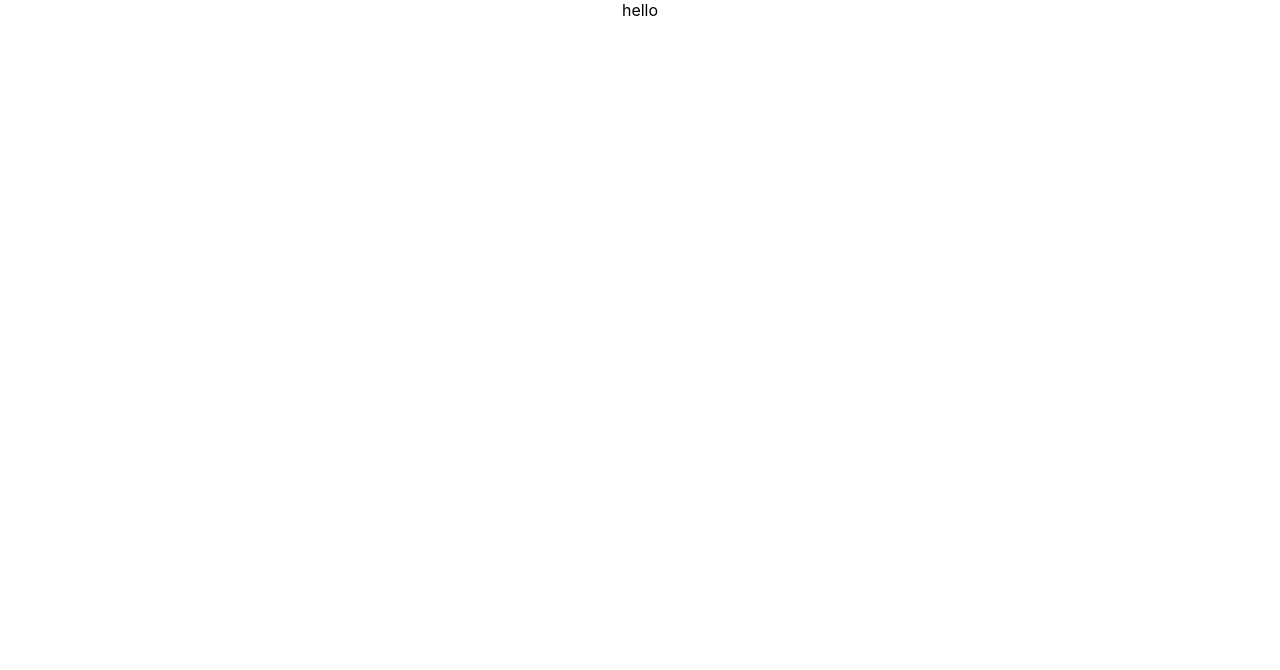
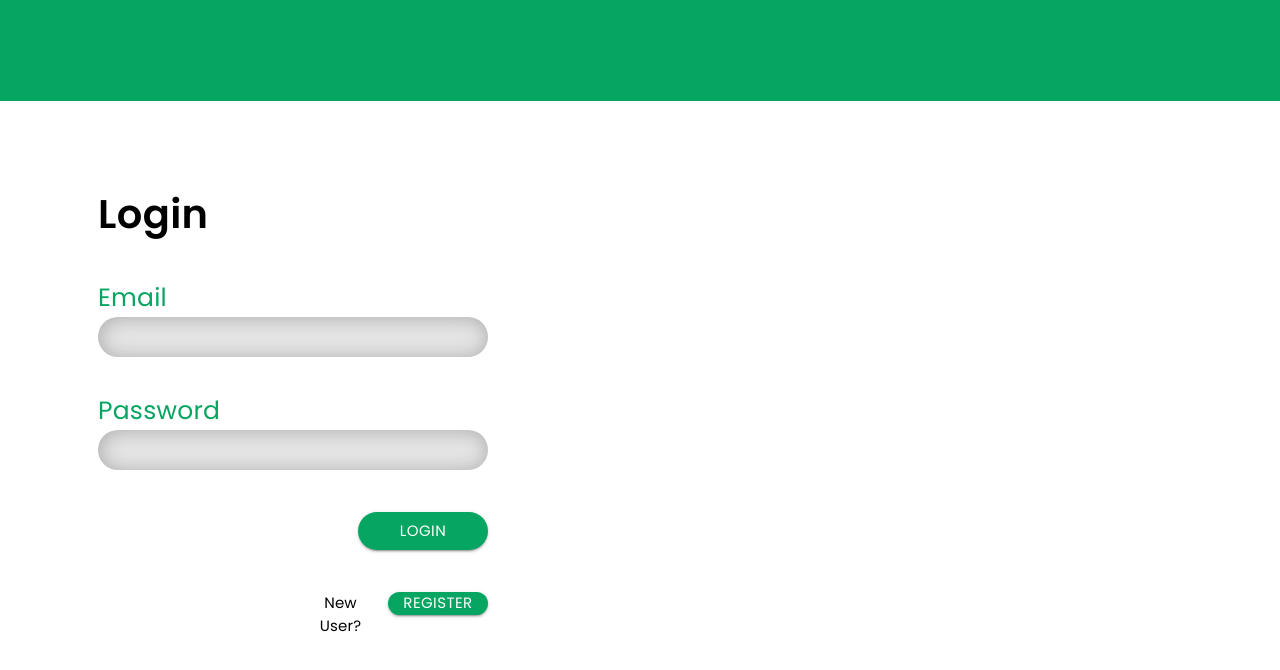
Before and after one commit to sanikaardekar/Recipe-Community-Frontend, a React (Create React App) app: page / in a window 1280 px wide. Shown: the top 670 px of the page. Built offline with nearby package versions, Linux system fonts and the light colour scheme.

Commit message:
login component is added,routing by clicking on register,routes to register component.

```diff
--- a/package.json
+++ b/package.json
@@ -3,11 +3,15 @@
   "version": "0.1.0",
   "private": true,
   "dependencies": {
+    "@emotion/react": "^11.7.0",
+    "@emotion/styled": "^11.6.0",
+    "@mui/material": "^5.2.2",
     "@testing-library/jest-dom": "^5.15.1",
     "@testing-library/react": "^11.2.7",
     "@testing-library/user-event": "^12.8.3",
     "react": "^17.0.2",
     "react-dom": "^17.0.2",
+    "react-router-dom": "^6.0.2",
     "react-scripts": "4.0.3",
     "web-vitals": "^1.1.2"
   },
--- a/src/App.css
+++ b/src/App.css
@@ -1,3 +1,5 @@
+@import url("https://fonts.googleapis.com/css2?family=Poppins&display=swap");
+@import url("https://fonts.googleapis.com/css2?family=Poppins:wght@400;600&display=swap");
 .App {
   text-align: center;
 }
--- a/src/App.js
+++ b/src/App.js
@@ -1,9 +1,9 @@
-import './App.css';
-
+import "./App.css";
+import Login from "./pages/login";
 function App() {
   return (
     <div className="App">
-      hello
+      <Login />
     </div>
   );
 }
--- /dev/null
+++ b/src/components/loginWith.js
@@ -0,0 +1,152 @@
+import React from "react";
+import Typography from "@mui/material/Typography";
+import Button from "@mui/material/Button";
+import { BrowserRouter as Router, Link, Route } from "react-router-dom";
+const LoginWith = () => {
+  return (
+    <>
+      <Typography style={headings}>Login</Typography>
+      <Typography style={email}>Email</Typography>
+      <form style={styledFormForE} />
+      <Typography style={password}>Password</Typography>
+      <form style={styledFormForP} />
+      <Button variant="contained" style={styledButtonForL}>
+        Login
+        {/* <Typography style={styeledlogin}>Login</Typography> */}
+      </Button>
+      <Typography style={newUser}>New User?</Typography>
+      <Button variant="contained" style={styledButtonForR}>
+        <Link to="/Register" style={styledRegister}>
+          Register
+        </Link>
+        {/* <Typography style={styeledlogin}>Login</Typography> */}
+      </Button>
+    </>
+  );
+};
+const headings = {
+  fontFamily: "Poppins",
+  fontWeight: "600",
+  fontStyle: "normal",
+  fontSize: " 40px",
+  lineHeight: "60px",
+  //   lineHeight: "100%",
+  float: "Left",
+  verticalAlign: "Top",
+  fill: "#000000",
+  position: "absolute",
+  width: "109px",
+  height: "60px",
+  marginLeft: "98px",
+  marginTop: "83px",
+};
+const email = {
+  fontFamily: "Poppins",
+  fontWeight: "400",
+  fontStyle: "normal",
+  fontSize: " 25px",
+  lineHeight: "37.5px",
+  color: "#06A561",
+  position: "absolute",
+  width: "68px",
+  height: "38px",
+  marginLeft: "98px",
+  marginTop: "178px",
+};
+
+const password = {
+  fontFamily: "Poppins",
+  fontWeight: "400",
+  fontStyle: "normal",
+  fontSize: " 25px",
+  lineHeight: "37px",
+  color: "#06A561",
+  position: "absolute",
+  width: "121px",
+  height: "38px",
+  marginLeft: "98px",
+  marginTop: "291px",
+};
+const styledFormForE = {
+  position: "absolute",
+  width: "390px",
+  height: "40px",
+  float: "left!important",
+  marginLeft: "98px",
+  marginTop: "216px",
+  backgroundColor: "#E5E5E5",
+  borderRadius: "20px",
+  boxShadow: "inset 1px 1px 20px rgba(0, 0, 0, 0.25)",
+};
+
+const styledFormForP = {
+  position: "absolute",
+  width: "390px",
+  height: "40px",
+  float: "left!important",
+  marginLeft: "98px",
+  marginTop: "329px",
+  backgroundColor: "#E5E5E5",
+  borderRadius: "20px",
+  boxShadow: "inset 1px 1px 20px rgba(0, 0, 0, 0.25)",
+};
+
+const styledRegister = {
+  fontFamily: "Poppins",
+  fontWeight: "normal",
+  fontStyle: "normal",
+  fontSize: " 15px",
+  lineHeight: "22px",
+  color: "#FFFFFF",
+  position: "absolute",
+  textDecoration: "none",
+  height: "23px",
+};
+
+const styledButtonForL = {
+  fontFamily: "Poppins",
+  fontWeight: "normal",
+  fontStyle: "normal",
+  fontSize: " 15px",
+  lineHeight: "22px",
+  color: "#FFFFFF",
+  backgroundColor: "#06A561",
+  width: "130px",
+  height: "38px",
+  marginLeft: "358px",
+  marginTop: "411px",
+  borderRadius: "20px",
+  float: "left",
+};
+const newUser = {
+  fontFamily: "Poppins",
+  fontWeight: "400",
+  fontStyle: "normal",
+  fontSize: " 15px",
+  lineHeight: "22.5px",
+  float: "Left",
+  position: "absolute",
+  width: "77px",
+  height: "23px",
+  marginLeft: "302px",
+  marginTop: "491px",
+  color: "#000000",
+};
+
+const styledButtonForR = {
+  display: "flex",
+  fontFamily: "Poppins",
+  fontWeight: "normal",
+  fontStyle: "normal",
+  fontSize: " 15px",
+  lineHeight: "22px",
+  color: "#FFFFFF",
+  backgroundColor: "#06A561",
+  width: "100px",
+  height: "23px",
+  marginLeft: "388px",
+  marginTop: "491px",
+  borderRadius: "20px",
+  position: "relative",
+};
+export default LoginWith;
--- /dev/null
+++ b/src/components/register.js
@@ -0,0 +1,26 @@
+import React from "react";
+import Typography from "@mui/material/Typography";
+const Register = () => {
+  return (
+    <>
+      <Typography style={headings}>Register</Typography>
+    </>
+  );
+};
+
+const headings = {
+  fontFamily: "Poppins",
+  fontWeight: "600",
+  fontStyle: "normal",
+  fontSize: " 40px",
+  lineHeight: "60px",
+  float: "Left",
+  verticalAlign: "Top",
+  fill: "#000000",
+  position: "absolute",
+  width: "167px",
+  height: "60px",
+  marginLeft: "98px",
+  marginTop: "83px",
+};
+export default Register;
--- /dev/null
+++ b/src/pages/login.js
@@ -0,0 +1,25 @@
+import React from "react";
+import { PRIMARY_GREEN } from "../styles/colorPallete.js";
+import LoginWith from "../components/loginWith";
+import Register from "../components/register";
+import { BrowserRouter as Router, Link, Routes, Route } from "react-router-dom";
+const Login = () => {
+  return (
+    <>
+      <div style={navBar}></div>
+      <Router>
+        <Routes>
+          <Route path="/Register" element={<Register />}></Route>
+          <Route path="/" element={<LoginWith />}></Route>
+        </Routes>
+      </Router>
+    </>
+  );
+};
+const navBar = {
+  backgroundColor: "#06A561",
+  maxWidth: "1440px",
+  height: "101px",
+};
+
+export default Login;
--- /dev/null
+++ b/src/styles/colorPallete.js
@@ -0,0 +1 @@
+export const PRIMARY_GREEN = "#06A561";
```
Also changed, not shown: 1 other file (tests, documents, lock files or other folders).
